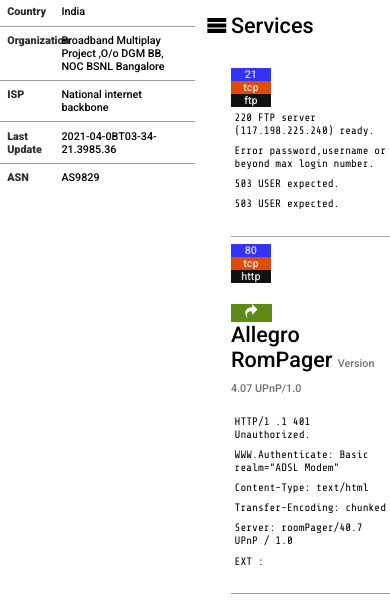
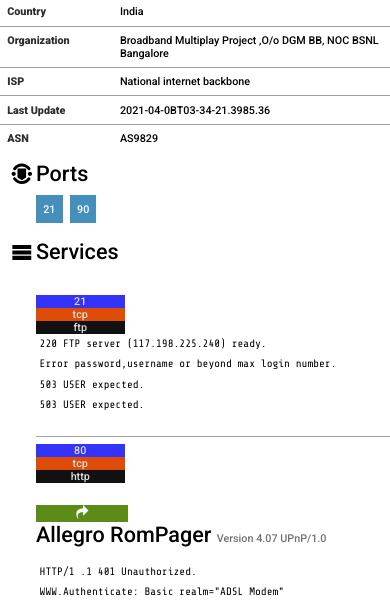
Before and after one commit to rajkishorreddy/webpage-cdac, a website: page index.html in a window 390 px wide. Shown: the part 556-1157 px from the top of the page. Drawn offline with nearby package versions, Linux system fonts and the light colour scheme.

Commit message:
changed styling

```diff
--- a/sass/main.scss
+++ b/sass/main.scss
@@ -130,11 +130,20 @@
 }
 .main {
   display: flex;
+  @media only screen and (max-width: 26em) {
+    flex-direction: column;
+  }
   &-left {
     width: 50%;
+    @media only screen and (max-width: 26em) {
+      width: 100%;
+    }
   }
   &-right {
     width: 50%;
+    @media only screen and (max-width: 26em) {
+      width: 100%;
+    }
     .allergo {
       margin: 3rem 0 5rem 5rem;
       border-bottom: 1px solid rgba(0, 0, 0, 0.377);
```
Also changed, not shown: styles.css.
